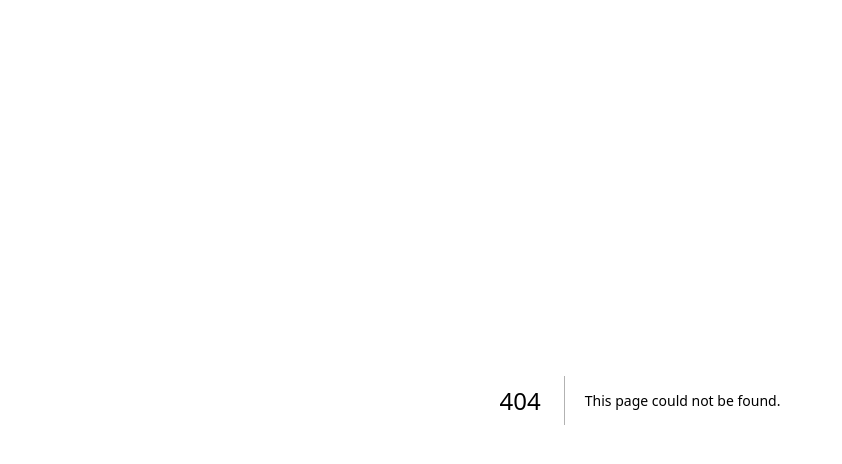
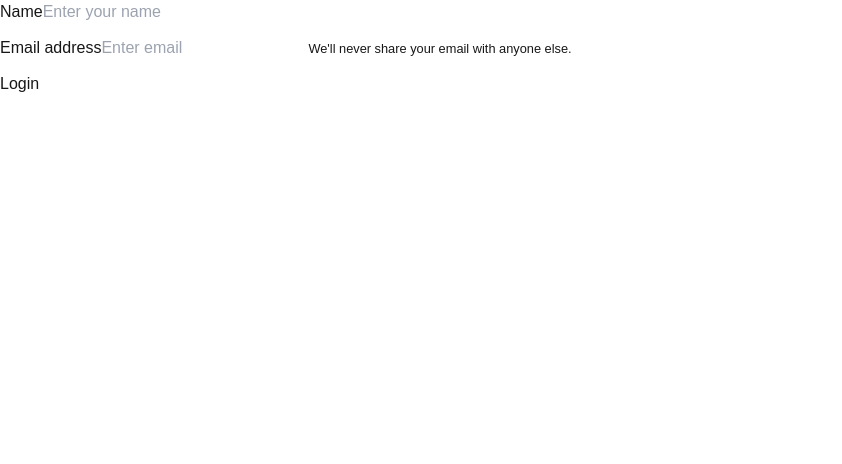
Before and after one commit to JustCasuallyJames/fetch_fe_exercise, a Next.js app: page /Login in a window 1280 px wide. Before the commit this address had no page. Shown: the top 464 px of the page, without its empty margins (0-842 px from the left). Built offline with nearby package versions, Linux system fonts and the light colour scheme.

Commit message:
Added base login page

```diff
--- /dev/null
+++ b/src/app/Login/page.js
@@ -0,0 +1,101 @@
+"use client";
+import { useState } from 'react';
+
+import Button from 'react-bootstrap/Button';
+import Form from 'react-bootstrap/Form';
+import { Container } from 'react-bootstrap';
+
+export default function Login() {
+  const [email, setEmail] = useState('');
+  const [name, setName] = useState('');
+  const [error, setError] = useState('');
+  const [loading, setLoading] = useState(false);
+
+  const handleSubmit = async (e) => {
+    e.preventDefault();
+
+    const data = { name, email };
+
+    try {
+      // Sending the POST request
+      const response = await fetch('https://frontend-take-home-service.fetch.com/auth/login', {
+        method: 'POST',
+        headers: {
+          'Content-Type': 'application/json',
+        },
+        body: JSON.stringify(data),
+        credentials: 'include',
+      });
+
+      if (!response.ok) {
+        throw new Error('Failed to submit the form');
+      } else {
+        console.log("successfully logged in")
+      }
+
+      // On successful login, handle the response
+      // window.location.href = '/homepage'; // Redirect after successful login
+    } catch (error) {
+      setError('Login failed. Please try again.');
+      console.error('Error during login:', error);
+    } finally {
+      setLoading(false);
+    }
+  };
+/*
+Cookie warnings 8
+Cookie “AWSALB” does not have a proper “SameSite” attribute value. Soon, cookies without the “SameSite” attribute or with an invalid value will be treated as “Lax”. This means that the cookie will no longer be sent in third-party contexts. If your application depends on this cookie being available in such contexts, please add the “SameSite=None“ attribute to it. To know more about the “SameSite“ attribute, read https://developer.mozilla.org/docs/Web/HTTP/Headers/Set-Cookie/SameSite login
+Cookie “AWSALB” will soon be rejected because it is foreign and does not have the “Partitioned“ attribute. login
+Cookie “AWSALBCORS” will soon be rejected because it is foreign and does not have the “Partitioned“ attribute. login
+Cookie “fetch-access-token” will soon be rejected because it is foreign and does not have the “Partitioned“ attribute. login
+Cookie “AWSALB” does not have a proper “SameSite” attribute value. Soon, cookies without the “SameSite” attribute or with an invalid value will be treated as “Lax”. This means that the cookie will no longer be sent in third-party contexts. If your application depends on this cookie being available in such contexts, please add the “SameSite=None“ attribute to it. To know more about the “SameSite“ attribute, read https://developer.mozilla.org/docs/Web/HTTP/Headers/Set-Cookie/SameSite login
+Cookie “AWSALB” will soon be rejected because it is foreign and does not have the “Partitioned“ attribute. login
+Cookie “AWSALBCORS” will soon be rejected because it is foreign and does not have the “Partitioned“ attribute. login
+Cookie “fetch-access-token” will soon be rejected because it is foreign and does not have the “Partitioned“ attribute.
+*/
+
+  return (
+    <Container>
+      {error && <Alert variant="danger">{error}</Alert>}
+      <Form onSubmit={handleSubmit}>
+      <Form.Group className="mb-3" controlId="formName">
+        <Form.Label>Name</Form.Label>
+        <Form.Control
+          type="text"
+          placeholder="Enter your name"
+          value={name}
+          onChange={(e) => setName(e.target.value)}
+          required
+        />
+      </Form.Group>
+
+      <Form.Group className="mb-3" controlId="formEmail">
+        <Form.Label>Email address</Form.Label>
+        <Form.Control
+          type="email"
+          placeholder="Enter email"
+          value={email}
+          onChange={(e) => setEmail(e.target.value)}
+          required
+        />
+        <Form.Text className="text-muted">
+          We'll never share your email with anyone else.
+        </Form.Text>
+      </Form.Group>
+
+      {/*Potentially need it for later if we will need a password to login with*/}
+      {/* <Form.Group className="mb-3" controlId="formBasicPassword">
+        <Form.Label>Password</Form.Label>
+        <Form.Control type="password" placeholder="Password" />
+      </Form.Group>
+      <Form.Group className="mb-3" controlId="formBasicCheckbox">
+        <Form.Check type="checkbox" label="Check me out" />
+      </Form.Group> */}
+      <Button variant="primary" type="submit" disabled={loading}>
+        {loading ? 'Logging in...' : 'Login'}
+      </Button>
+    </Form>
+
+    </Container>
+  );
+}
--- a/src/app/layout.js
+++ b/src/app/layout.js
@@ -12,8 +12,8 @@ const geistMono = Geist_Mono({
 });
 
 export const metadata = {
-  title: "Create Next App",
-  description: "Generated by create next app",
+  title: "Frontend Take-Home Exercise",
+  description: "Fetch Frontend Take-Home Exercise",
 };
 
 export default function RootLayout({ children }) {
--- a/src/app/page.js
+++ b/src/app/page.js
@@ -1,101 +1,12 @@
-import Image from "next/image";
+"use client";
+import 'bootstrap/dist/css/bootstrap.min.css';
+import Link from "next/link";
+import Login from "@/app/Login/page";
 
 export default function Home() {
   return (
-    <div className="grid grid-rows-[20px_1fr_20px] items-center justify-items-center min-h-screen p-8 pb-20 gap-16 sm:p-20 font-[family-name:var(--font-geist-sans)]">
-      <main className="flex flex-col gap-8 row-start-2 items-center sm:items-start">
-        <Image
-          className="dark:invert"
-          src="/next.svg"
-          alt="Next.js logo"
-          width={180}
-          height={38}
-          priority
-        />
-        <ol className="list-inside list-decimal text-sm text-center sm:text-left font-[family-name:var(--font-geist-mono)]">
-          <li className="mb-2">
-            Get started by editing{" "}
-            <code className="bg-black/[.05] dark:bg-white/[.06] px-1 py-0.5 rounded font-semibold">
-              src/app/page.js
-            </code>
-            .
-          </li>
-          <li>Save and see your changes instantly.</li>
-        </ol>
-
-        <div className="flex gap-4 items-center flex-col sm:flex-row">
-          <a
-            className="rounded-full border border-solid border-transparent transition-colors flex items-center justify-center bg-foreground text-background gap-2 hover:bg-[#383838] dark:hover:bg-[#ccc] text-sm sm:text-base h-10 sm:h-12 px-4 sm:px-5"
-            href="https://vercel.com/new?utm_source=create-next-app&utm_medium=appdir-template-tw&utm_campaign=create-next-app"
-            target="_blank"
-            rel="noopener noreferrer"
-          >
-            <Image
-              className="dark:invert"
-              src="/vercel.svg"
-              alt="Vercel logomark"
-              width={20}
-              height={20}
-            />
-            Deploy now
-          </a>
-          <a
-            className="rounded-full border border-solid border-black/[.08] dark:border-white/[.145] transition-colors flex items-center justify-center hover:bg-[#f2f2f2] dark:hover:bg-[#1a1a1a] hover:border-transparent text-sm sm:text-base h-10 sm:h-12 px-4 sm:px-5 sm:min-w-44"
-            href="https://nextjs.org/docs?utm_source=create-next-app&utm_medium=appdir-template-tw&utm_campaign=create-next-app"
-            target="_blank"
-            rel="noopener noreferrer"
-          >
-            Read our docs
-          </a>
-        </div>
-      </main>
-      <footer className="row-start-3 flex gap-6 flex-wrap items-center justify-center">
-        <a
-          className="flex items-center gap-2 hover:underline hover:underline-offset-4"
-          href="https://nextjs.org/learn?utm_source=create-next-app&utm_medium=appdir-template-tw&utm_campaign=create-next-app"
-          target="_blank"
-          rel="noopener noreferrer"
-        >
-          <Image
-            aria-hidden
-            src="/file.svg"
-            alt="File icon"
-            width={16}
-            height={16}
-          />
-          Learn
-        </a>
-        <a
-          className="flex items-center gap-2 hover:underline hover:underline-offset-4"
-          href="https://vercel.com/templates?framework=next.js&utm_source=create-next-app&utm_medium=appdir-template-tw&utm_campaign=create-next-app"
-          target="_blank"
-          rel="noopener noreferrer"
-        >
-          <Image
-            aria-hidden
-            src="/window.svg"
-            alt="Window icon"
-            width={16}
-            height={16}
-          />
-          Examples
-        </a>
-        <a
-          className="flex items-center gap-2 hover:underline hover:underline-offset-4"
-          href="https://nextjs.org?utm_source=create-next-app&utm_medium=appdir-template-tw&utm_campaign=create-next-app"
-          target="_blank"
-          rel="noopener noreferrer"
-        >
-          <Image
-            aria-hidden
-            src="/globe.svg"
-            alt="Globe icon"
-            width={16}
-            height={16}
-          />
-          Go to nextjs.org →
-        </a>
-      </footer>
+    <div>
+      <Login></Login>
     </div>
   );
 }
```
